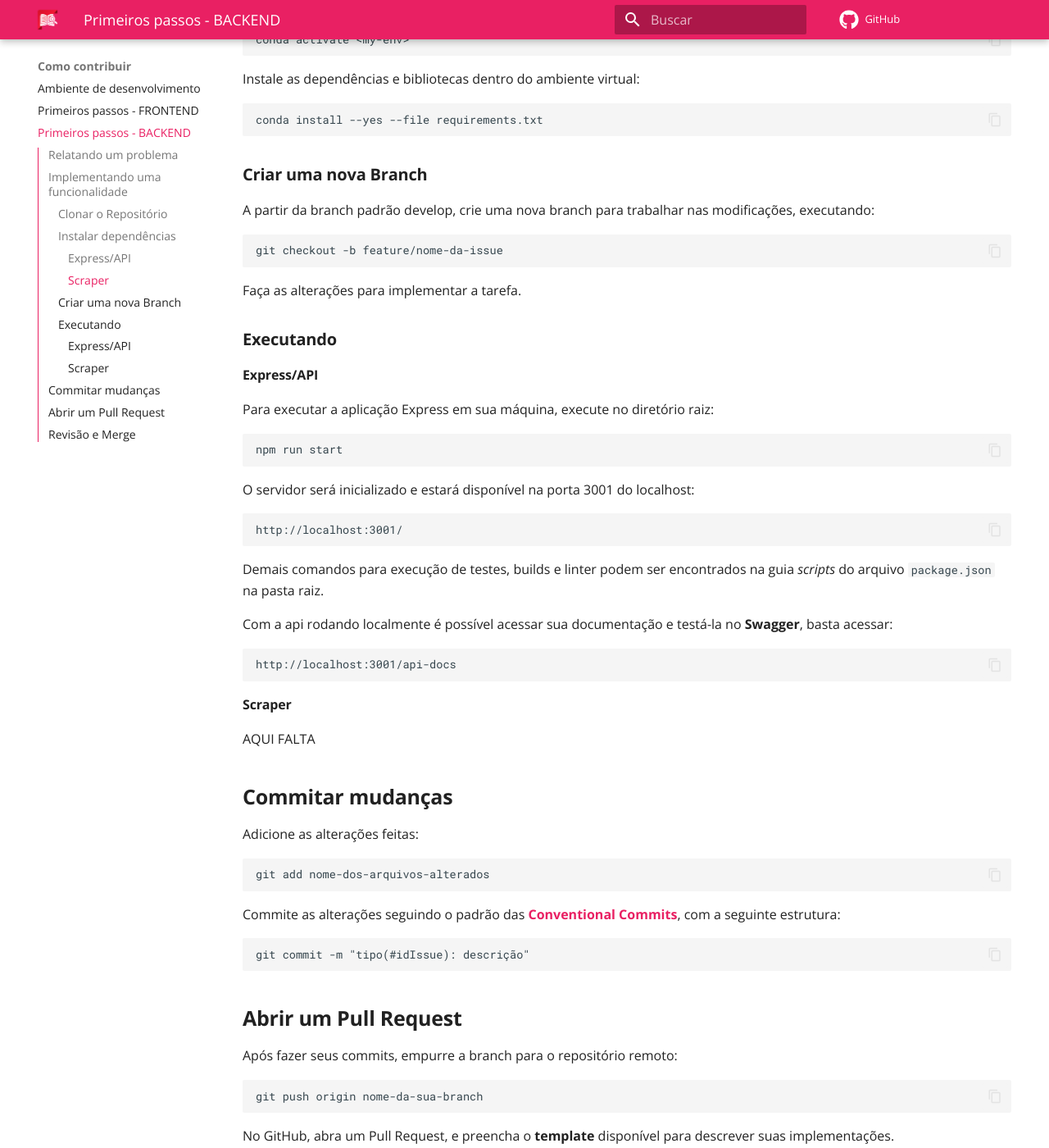
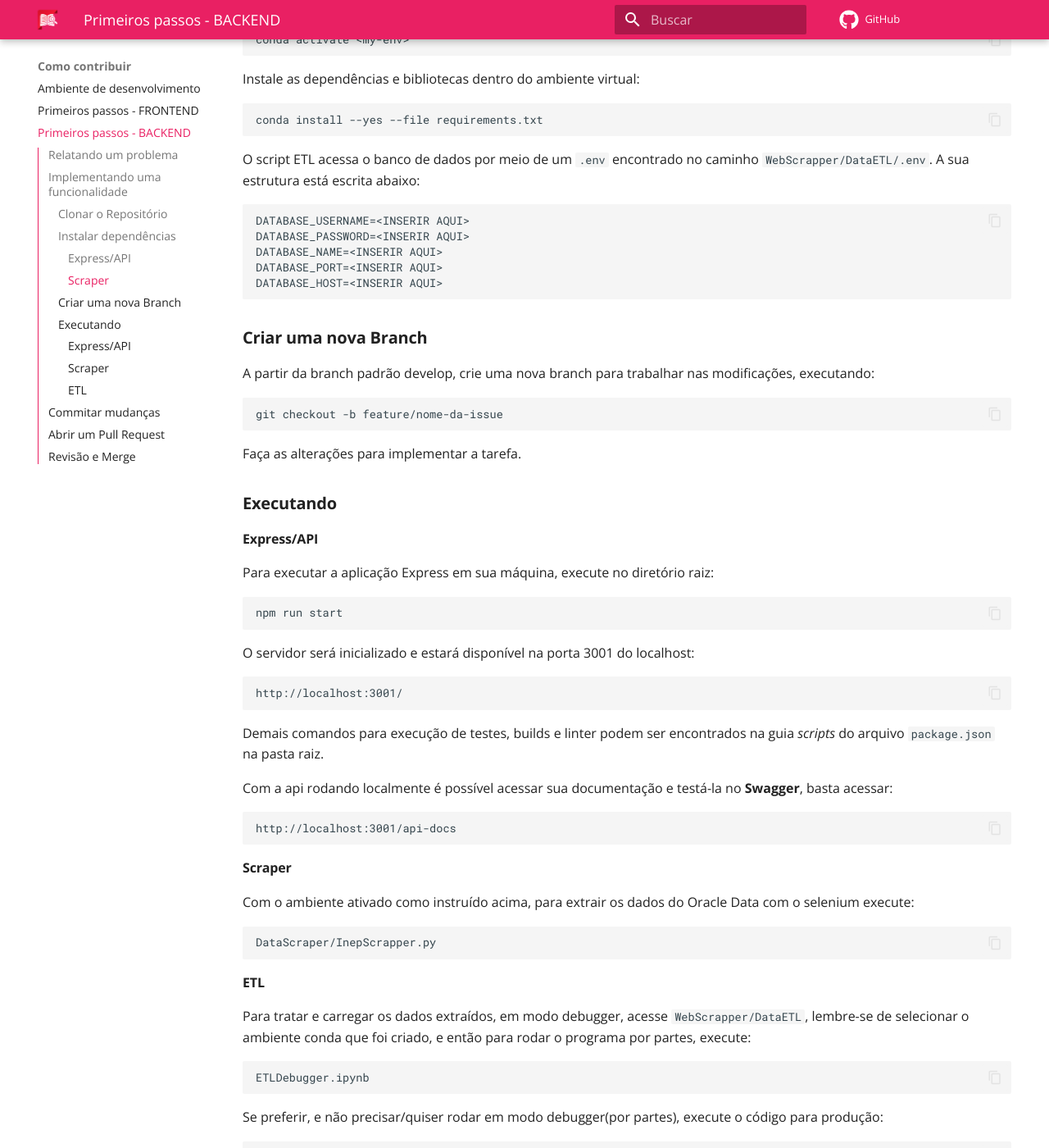
Before and after one commit to unb-mds/2024-1-EducaMinas-frontend, an MkDocs documentation site: the page built from docs/docs/contributing-backend.md, in a window 1280 px wide and 1400 px high, scrolled down 1506 px. Shown: the whole window at 82% size. Built offline with MkDocs 1.6.1 and Material for MkDocs 9.7.7, drawn with Linux system fonts in a browser that asks for light colours; comment, search, counter and statistics services are not loaded; some of the changed text lies outside the part shown.

Commit message:
docs(#130): includes backend techs

````diff
--- a/docs/docs/contributing-backend.md
+++ b/docs/docs/contributing-backend.md
@@ -69,6 +69,18 @@ Instale as dependências e bibliotecas dentro do ambiente virtual:
 conda install --yes --file requirements.txt
 ```
 
+O script ETL acessa o banco de dados por meio de um `.env` encontrado no caminho
+`WebScrapper/DataETL/.env`. A sua estrutura está escrita abaixo:
+
+```bash
+DATABASE_USERNAME=<INSERIR AQUI>
+DATABASE_PASSWORD=<INSERIR AQUI>
+DATABASE_NAME=<INSERIR AQUI>
+DATABASE_PORT=<INSERIR AQUI>
+DATABASE_HOST=<INSERIR AQUI>
+```
+
+
 ### **Criar uma nova Branch**
 
 A partir da branch padrão develop, crie uma nova branch para trabalhar nas modificações, executando:
@@ -104,9 +116,25 @@ http://localhost:3001/api-docs
 
 #### **Scraper**
 
+Com o ambiente ativado como instruído acima, para extrair os dados do Oracle Data com o selenium execute:
 
-AQUI FALTA
+```bash
+DataScraper/InepScrapper.py
+```
 
+#### **ETL**
+
+Para tratar e carregar os dados extraídos, em modo debugger, acesse `WebScrapper/DataETL`, lembre-se de selecionar o ambiente conda que foi criado, e então para rodar o programa por partes, execute:
+
+```bash
+ETLDebugger.ipynb
+```
+
+Se preferir, e não precisar/quiser rodar em modo debugger(por partes), execute o código para produção:
+
+```bash
+python3 WebSrapper/DataETL/main.py
+```
 
 ## **Commitar mudanças**
 
````
Also changed, not shown: docs/docs/project/arquitetura.md (+31 -1 lines).
